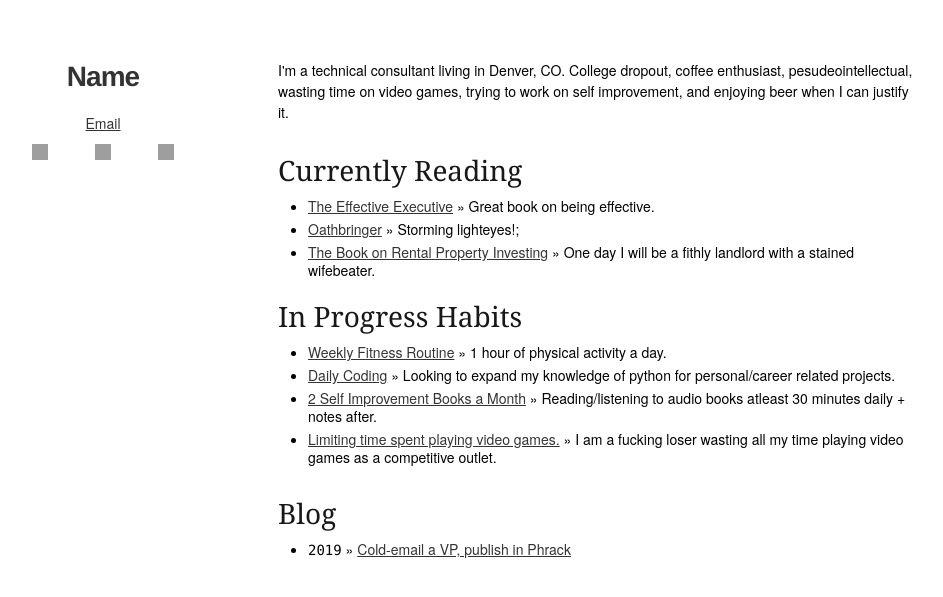
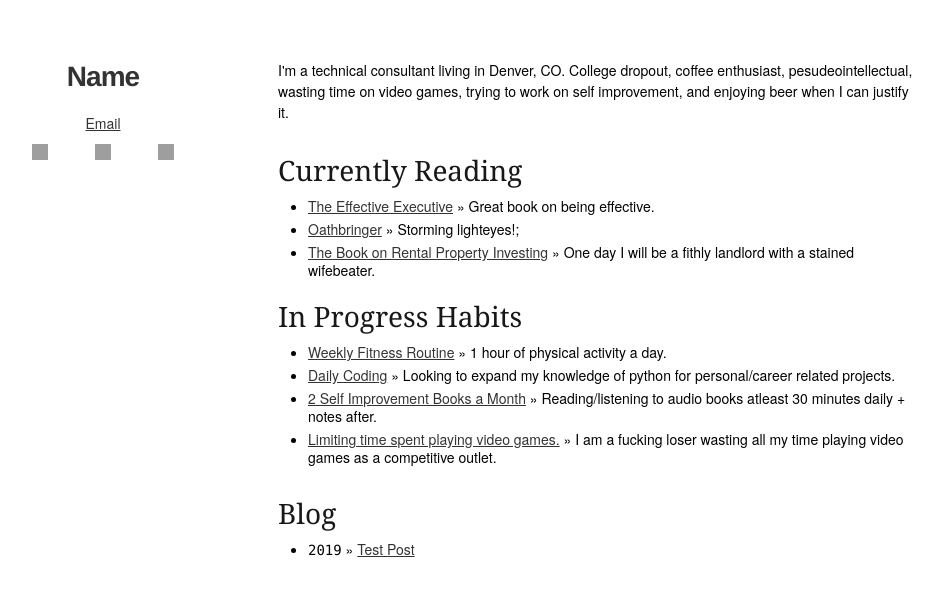
Before and after one commit to Nathanlikescoffee/Blog, a Jekyll site: the page built from index.html, in a window 1280 px wide. Shown: the top 597 px of the page, without its empty margins (192-1135 px from the left). Built offline with Jekyll 4.4.1, drawn with Linux system fonts in a browser that asks for light colours; grey boxes are pictures that could not be loaded.

Commit message:
Update 2019-04-26-Test-Post.md

```diff
--- a/_posts/2019-04-26-Test-Post.md
+++ b/_posts/2019-04-26-Test-Post.md
@@ -1,7 +1,7 @@
 ---
 layout: post
-title: Cold-email a VP, publish in Phrack
-description: The story of how I published in Phrack.
+title: Test Post
+description: God Help Me.
 ---
 
 {{ page.title }}
```
